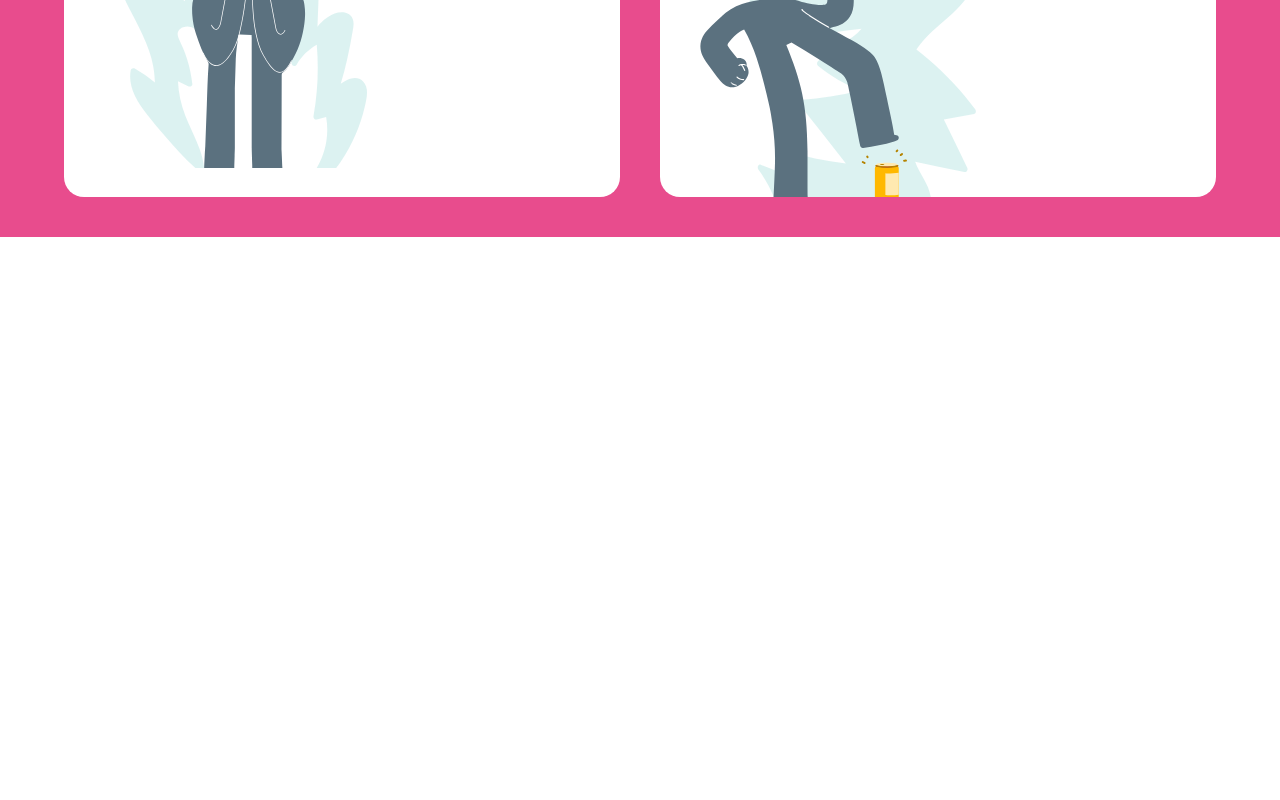
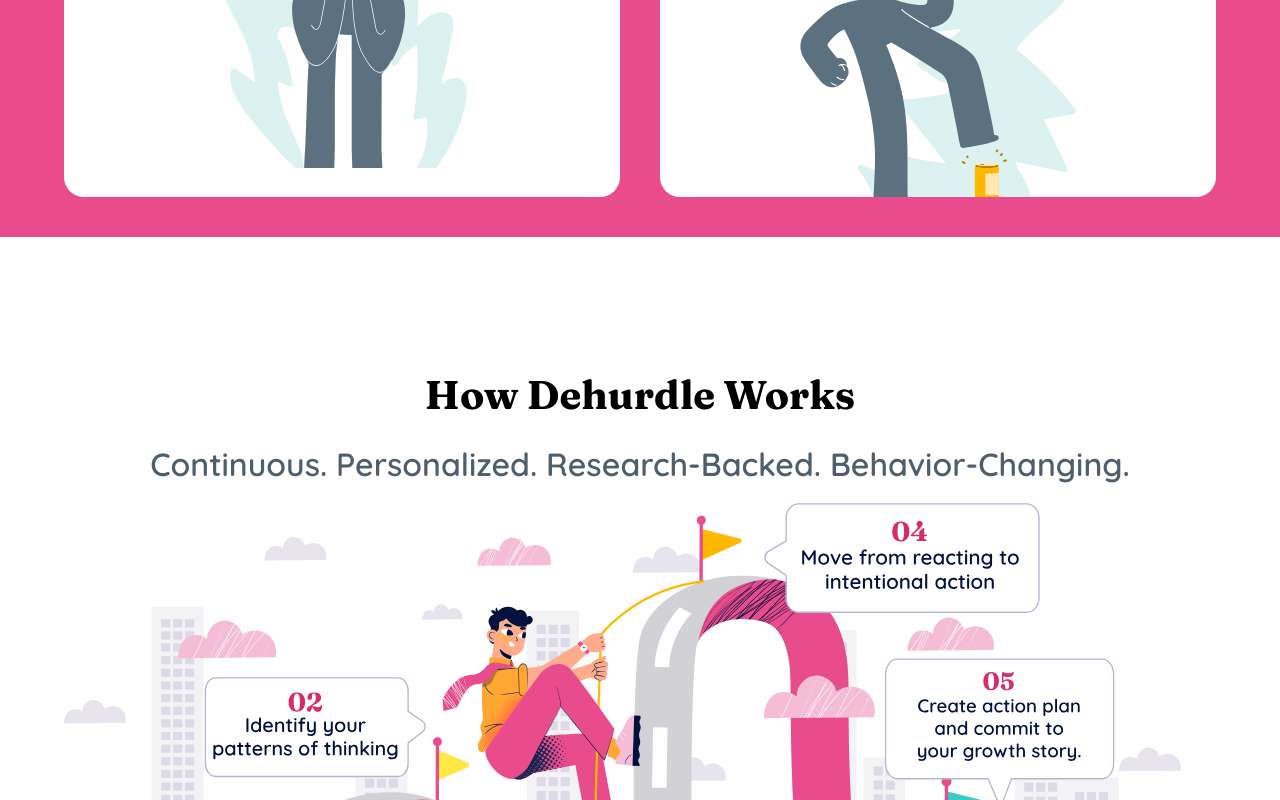
Before and after one commit to visha1v/dehurdle-website-2.0, a React (Create React App) app in the folder dehurdle-website-2.0/: page / in a window 1280 px wide. Shown: the part 3795-4595 px from the top of the page. Before the commit the page ends 4032 px from the top, so only its background shows below. Built offline with nearby package versions, Linux system fonts and the light colour scheme.

Commit message:
added how dehurdle works section

```diff
--- a/dehurdle-website-2.0/src/homePage.css
+++ b/dehurdle-website-2.0/src/homePage.css
@@ -287,21 +287,23 @@
     height: 58%;
     margin-bottom: 0;
     padding-bottom: 0;
+    margin-left: auto;
+    margin-right: auto;
 }
 
 .wreckers-grid {
-    width: 90%;  /* Increased width for better spacing */
-    margin: 0 auto;  /* Center the grid */
+    width: 90%;
+    margin: 0 auto;
     display: grid;
     grid-template-columns: repeat(2, 1fr);
     grid-template-rows: repeat(4, auto);
-    gap: 40px;  /* Increased gap between cards */
+    gap: 40px;
     padding: 40px;
 }
 
 .wreckers-card {
     width: 100%;
-    height: auto;  /* Changed from fixed height to auto */
+    height: auto;
     background-color: white;
     border-radius: 20px;
     padding: 40px;
@@ -310,7 +312,52 @@
     flex-direction: column;
     align-items: flex-start;
     margin: 0;
-    box-sizing: border-box;  /* Include padding in width calculation */
+    box-sizing: border-box;
+}
+
+.work-section{
+    background-color: white;
+    width:100%;
+    height: auto;
+    display:flex;
+    flex-direction: column;
+    justify-content: center;
+}
+
+.work-section .work-title{
+    font-family: 'Fraunces', serif;
+    font-size: 40px;
+    font-weight: 700;
+    line-height: 1.5;
+    color: #000000;
+    text-align: center;
+    margin: 0;
+    padding: 0 40px;
+    padding-top:10%;
+    position: relative;
+    z-index: 1;
+}
+.work-section .work-subtitle{
+    font-family: 'Quicksand', sans-serif;
+    font-size: 32px;
+    font-weight: 600;
+    line-height: 1.5;
+    color: #4E5E6C;
+    text-align: center;
+    padding-top: 15px;
+    padding-bottom: 15px;
+    margin: 0;
+    position: relative;
+    z-index: 1;
+}
+.work-section img{
+    width: 90%;
+    height: auto;
+    max-width: 90%;
+    margin-bottom: 0;
+    padding-bottom: 10%;
+    margin-left: auto;
+    margin-right: auto;
 }
 
 .homePage {
--- a/dehurdle-website-2.0/src/homePage.js
+++ b/dehurdle-website-2.0/src/homePage.js
@@ -105,6 +105,11 @@
                     <Wreckers title="HYPER-EMOTIONAL" subtitle="Intense emotions leading to impulsiveness, often challenging your ability to maintain balance and harmony." link="" />
                 </div>
             </div>
+            <div className="work-section">
+                <p className='work-title'>How Dehurdle Works</p>
+                <p className='work-subtitle'>Continuous. Personalized. Research-Backed. Behavior-Changing. </p>
+                <img src="working-flow.svg" alt="How Dehurdle Works" className="work-image" />
+            </div>
 
         </div>
      );
```
Also changed, not shown: dehurdle-website-2.0/public/working-flow.svg (added).
